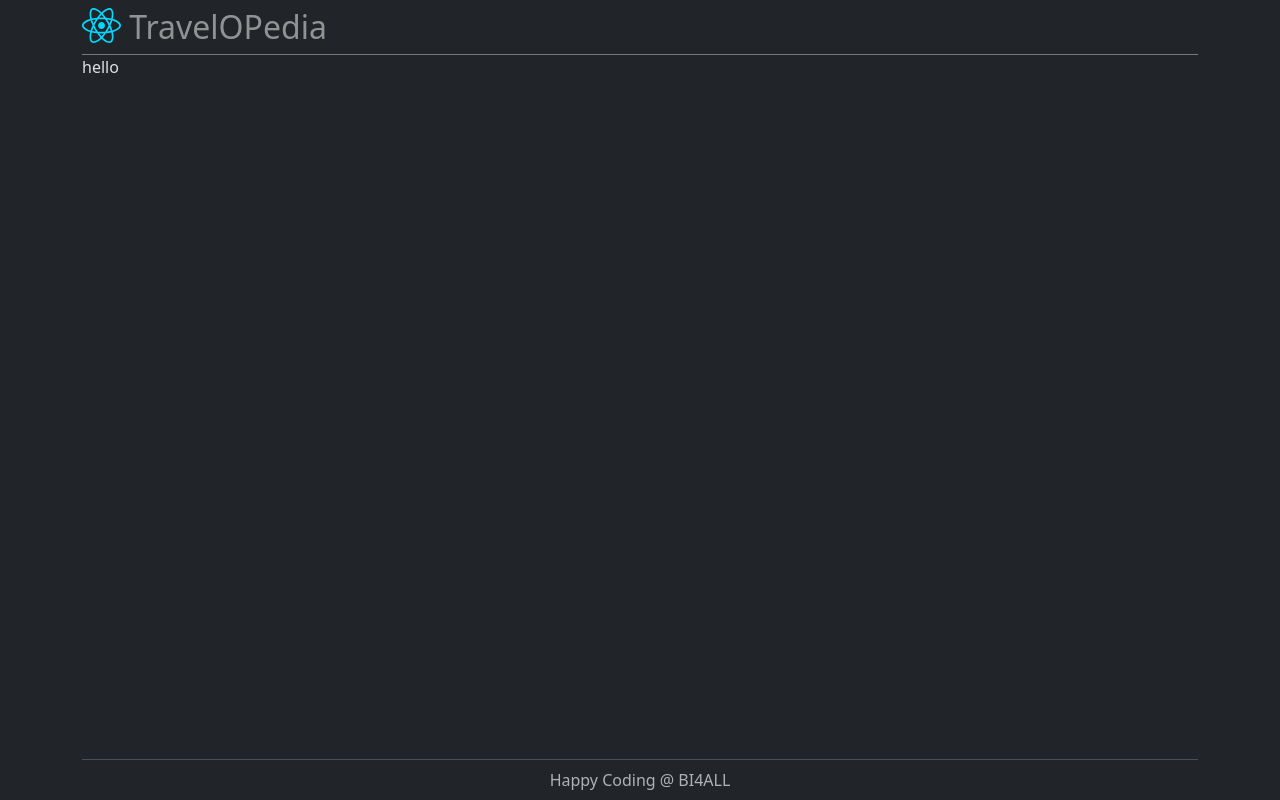
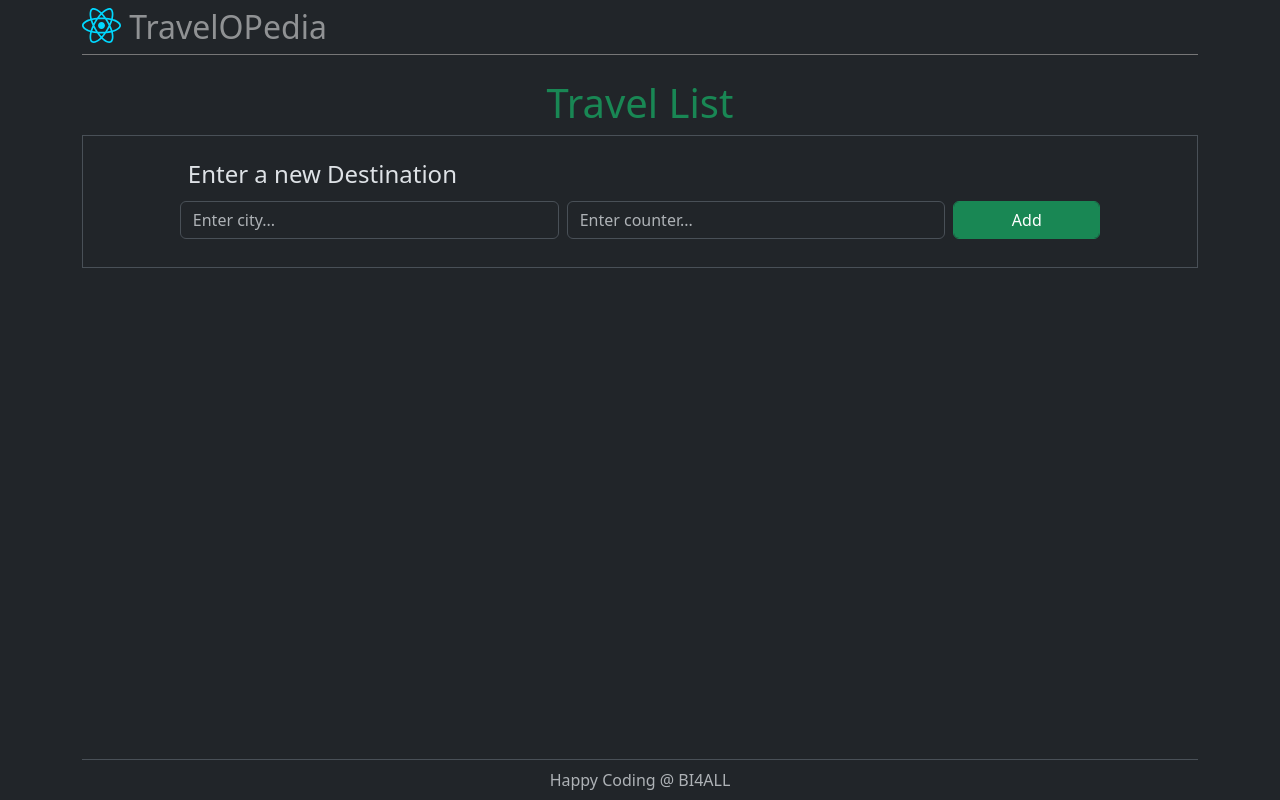
Before and after one commit to 404PeterSimoes/TravelOPedia, a React (Vite) app: page / in a window 1280 px wide. Built offline with nearby package versions, Linux system fonts and the light colour scheme.

Commit message:
Section 11 - 174 - Add Destination UI

```diff
--- /dev/null
+++ b/src/components/AddDestination.jsx
@@ -0,0 +1,30 @@
+function AddDestination() {
+  return (
+    <div className="py-4 border">
+      <form>
+        <div className="row col-10 offset-1">
+          <h4>Enter a new Destination</h4>
+          <div className="col-5 p-1">
+            <input
+              placeholder="Enter city..."
+              type="text"
+              className="form-control"
+            />
+          </div>
+          <div className="col-5 p-1">
+            <input
+              placeholder="Enter counter..."
+              type="text"
+              className="form-control"
+            />
+          </div>
+          <div className="col-2 p-1">
+            <button className="btn btn-success form-control">Add</button>
+          </div>
+        </div>
+      </form>
+    </div>
+  );
+}
+
+export default AddDestination;
--- /dev/null
+++ b/src/components/DestinationIndex.jsx
@@ -0,0 +1,12 @@
+import AddDestination from './AddDestination';
+
+function DestinationIndex() {
+  return (
+    <div className="py-4">
+      <h1 className="text-success text-center">Travel List</h1>
+      <AddDestination />
+    </div>
+  );
+}
+
+export default DestinationIndex;
--- a/src/main.jsx
+++ b/src/main.jsx
@@ -2,13 +2,16 @@
 import { createRoot } from 'react-dom/client';
 import Header from './layout/Header';
 import Footer from './layout/Footer';
+import DestinationIndex from './components/DestinationIndex';
 
 createRoot(document.getElementById('root')).render(
   <StrictMode>
     <div className="d-flex flex-column min-vh-100">
       <Header />
       <main className="flex-grow-1 row">
-        <div className="col-12">hello</div>
+        <div className="col-12">
+          <DestinationIndex />
+        </div>
       </main>
       <Footer />
     </div>
```
